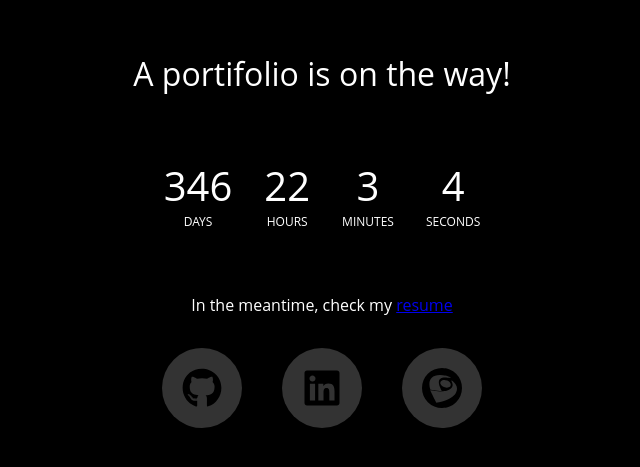
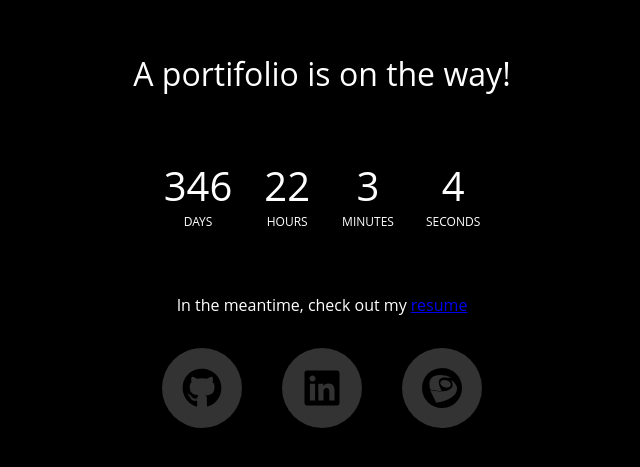
Before and after one commit to codespearhead/Paguiar735, a plain HTML site: page index.html in a window 1280 px wide. Shown: the part 183-650 px from the top of the page, 318-958 px from the left. Drawn offline with Linux system fonts and the light colour scheme.

Commit message:
[UPDATE]: fix typo

```diff
--- a/index.html
+++ b/index.html
@@ -119,7 +119,7 @@
           <span>👀</span>
         </div>
       </div>
-      <p>In the meantime, check my <a href="https://link.codespearhead.com/resume">resume</a></p>
+      <p>In the meantime, check out my <a href="https://link.codespearhead.com/resume">resume</a></p>
       <div id="social-network-container">
         <a
           aria-label="Click to open my Github Profile on this page"
```
